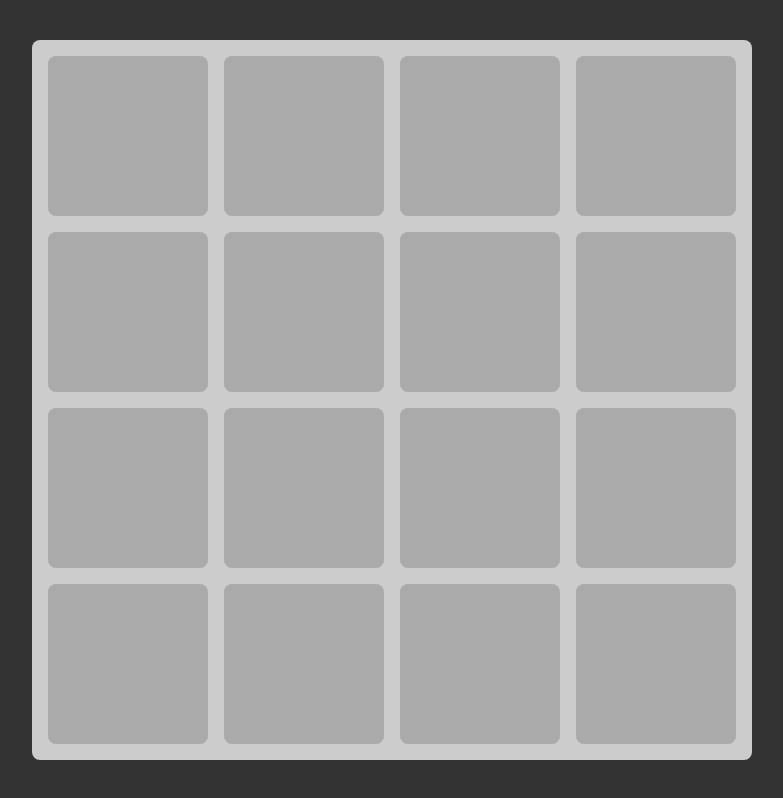
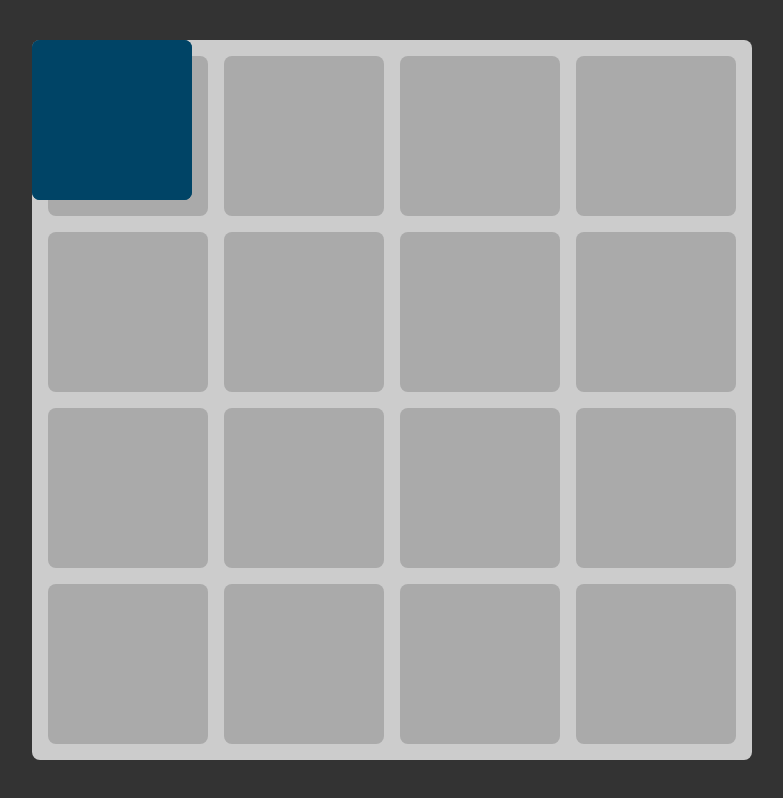
Before and after one commit to MarkMa512/2048-game-webapp, a plain HTML site: page index.html in a window 1280 px wide. Shown: the whole page, without its empty margins (248-1031 px from the left). Drawn offline with Linux system fonts and the light colour scheme.

Commit message:
feat: implementation of cell class

```diff
--- a/components/Cell.js
+++ b/components/Cell.js
@@ -2,10 +2,32 @@ export default class Cell {
     #cellElement
     #x
     #y
+    #tile
 
     constructor(cellElement, x, y) {
         this.cellElement = cellElement
         this.x = x
         this.y = y
     }
+
+    get tile() {
+        return this.#tile
+    }
+
+    // set tile(displayValue) {
+    //     this.#tile = displayValue
+    //     if (displayValue == null) return
+    //     this.#tile.x = this.tile.#x // moving the tile from old x to new x
+    //     this.#tile.y = this.tile.#y
+    //     /**
+    //      * TypeError: Cannot access invalid private field (evaluating 'this.tile.#x')
+    //      */
+    // }
+
+    set tile(value) {
+        this.#tile = value
+        if (value == null) return
+        this.#tile.x = this.#x
+        this.#tile.y = this.#y
+    }
 }
--- a/components/Grid.js
+++ b/components/Grid.js
@@ -25,6 +25,16 @@ export default class Grid {
             })
         console.log(this.cells)
     }
+
+    get #emptyCells() {
+        return this.#cells.filter(cell => cell.tile == null)
+    }
+
+    randomEmptyCell() {
+        // return a random empty cell
+        const randomIndex = Math.floor(Math.random() * this.#emptyCells.length)
+        return this.#emptyCells[randomIndex]
+    }
 }
 // create all the cell elements inside a grid element
 function createCellElements(gridElement) {
--- /dev/null
+++ b/components/Tile.js
@@ -0,0 +1,30 @@
+export default class Tile {
+    #tileElement
+    #x
+    #y
+    #displayValue
+
+    // tileContainer: Gameboard
+    // generate tile at random, with 50% of 2 or 4 each
+    constructor(tileContainer, displayValue = Math.random() > .5 ? 2 : 4) {
+        this.#tileElement = document.createElement("div")
+        this.#tileElement.classList.add("tile")
+        tileContainer.append(this.#tileElement) // add the till elelemt to gameboard element
+        this.value = displayValue
+    }
+
+    get displayValue() {
+        return this.#displayValue
+    }
+
+    set x(xValue) {
+        this.#x = xValue
+        this.#tileElement.style.setProperty("--x", xValue)
+    }
+
+    set y(yValue) {
+        this.#y = yValue
+        this.#tileElement.style.setProperty("--y", yValue)
+    }
+
+}
--- a/script.js
+++ b/script.js
@@ -1,5 +1,12 @@
 import Grid from "./components/Grid.js"
+import Tile from "./components/Tile.js"
 
 const gameBoard = document.getElementById("game-board")
 
 const grid = new Grid(gameBoard)
+
+console.log(grid.randomEmptyCell())
+
+// get a random empty cell and assign it to a new tile
+grid.randomEmptyCell().tile = new Tile(gameBoard)
+grid.randomEmptyCell().tile = new Tile(gameBoard)
--- a/style.css
+++ b/style.css
@@ -35,8 +35,8 @@ body{
 
 .tile{
     /* variables to be manipulated by JS */
-    --x:2;
-    --y:2;
+    /* --x:2;
+    --y:2;  */
     --backgroud-lightness:20%;
     --text-ligntness: 80%;
     position: absolute;
```
